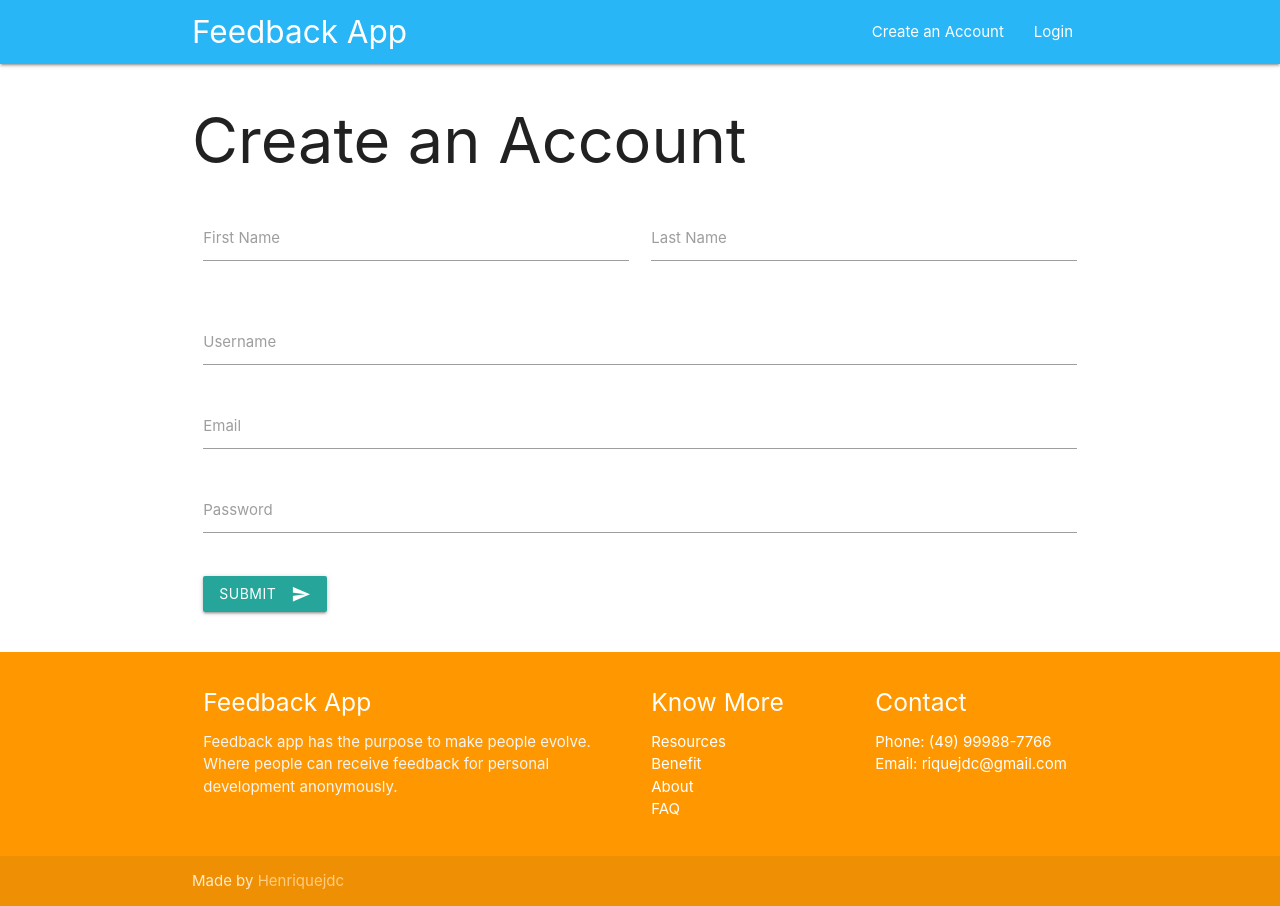
After one commit to henriquejdc/DjangoProject, a Django app: page /accounts/create/ in a window 1280 px wide. The commit adds this page. Run offline with Django 4.2, Linux system fonts and the light colour scheme; some libraries are stand-ins or nearby versions.

Commit message:
Create user and login

```diff
--- /dev/null
+++ b/apps/accounts/urls.py
@@ -0,0 +1,11 @@
+from django.urls import path, include
+from . import views
+
+
+app_name = 'accounts'
+
+
+urlpatterns = [
+    path('login/', views.UserLogin.as_view(), name='login_user'),
+    path('create/', views.AddUserCreateView.as_view(), name='add_user'),
+]
--- a/apps/accounts/views.py
+++ b/apps/accounts/views.py
@@ -1,3 +1,53 @@
-from django.shortcuts import render
+from django.shortcuts import render, redirect
+from django.views.generic.edit import CreateView
+from django.contrib import messages
+from django.contrib.auth import authenticate, login
+from django.contrib.auth.models import User
+from django.contrib.auth.views import LoginView
+# from django.contrib.messages.views import SuccessMessageMixin
+from django.utils.translation import gettext_lazy as _
+from django.urls import reverse_lazy
 
-# Create your views here.
+
+# class AddUserCreateView(SuccessMessageMixin, CreateView):
+class AddUserCreateView(CreateView):
+    model = User
+    template_name = 'accounts/add_user.html'
+    fields = [
+        'first_name',
+        'last_name',
+        'username',
+        'email',
+        'password',
+    ]
+    success_url = reverse_lazy('accounts:add_user')
+    # success_message = _('Create an account successfully. Login enabled.')
+
+    def form_valid(self, form):
+        f = form.save(commit=False)
+        f.set_password(f.password)
+        f.save()
+        messages.success(self.request, _('Create an account successfully. Login enabled.'))
+        return redirect(self.success_url)
+
+    # def post(self, request, *args, **kwargs):
+    #     form = self.get_form()
+    #     if form.is_valid():
+    #         f = form.save()
+    #         f.set_password(f.password)
+    #     return self.form_valid(form)
+
+
+class UserLogin(LoginView):
+    template_name = 'accounts/login_user.html'
+
+    def post(self, request, *args, **kwargs):
+        username = request.POST.get('username')
+        password = request.POST.get('password')
+        user = authenticate(username=username, password=password)
+        if user:
+            login(request, user)
+            messages.success(request, _('Login sucessfully!'))
+            return redirect('accounts:login_user')
+        messages.error(request, _('Error, invalid login!'))
+        return redirect('accounts:login_user')
--- a/apps/home/views.py
+++ b/apps/home/views.py
@@ -3,7 +3,7 @@ from django.views import generic
 
 
 class HomeView(generic.TemplateView):
-    template_name = 'base.html'
+    template_name = 'home/index.html'
 
 #     def get(self, request):
 #         return render(request, 'base.html', {})
--- a/feedback/settings.py
+++ b/feedback/settings.py
@@ -41,7 +41,9 @@ DEFAULT_APPS = [
     'django.contrib.staticfiles',
 ]
 
-THIRD_APPS = []
+THIRD_APPS = [
+    'widget_tweaks'
+]
 
 PROJECT_APPS = [
     'apps.accounts.apps.AccountsConfig',
--- a/feedback/urls.py
+++ b/feedback/urls.py
@@ -3,8 +3,12 @@ from django.urls import path, include
 from django.conf import settings
 from django.conf.urls.static import static
 
+from apps.accounts import urls as accounts_urls
+
+
 urlpatterns = [
     path('admin/', admin.site.urls),
+    path('accounts/', include(accounts_urls, namespace='accounts')),
     path('', include('apps.home.urls', namespace='home')),
 ]
 
--- /dev/null
+++ b/templates/accounts/add_user.html
@@ -0,0 +1,68 @@
+{% extends 'base.html' %}
+
+{% load static i18n widget_tweaks %}
+
+{% block title %}
+    {{ block.super }} - {% trans 'Create an Account' %}
+{% endblock %}
+
+{% block body %}
+    <div class="container">
+        <div class="row">
+            <h1>{% trans 'Create an Account' %}</h1>
+            <div class="row">
+
+                {% if messages %}
+                    {% for message in messages %}
+                        <div class="row">
+                            <p>{{ message }}</p>
+                        </div>
+                    {% endfor %}
+                {% endif %}
+
+                <form class="col s12" method="post">
+                    {% csrf_token %}
+                    <div class="row">
+                        <div class="input-field col s6">
+                            {{ form.first_name|add_class:'validate' }}
+                            <label for="id_first_name">{% trans 'First Name' %}</label>
+                        </div>
+                        <div class="input-field col s6">
+                            {{ form.last_name|add_class:'validate' }}
+                            <label for="id_last_name">{% trans 'Last Name' %}</label>
+                        </div>
+                    </div>
+                    <div class="row">
+                        <div class="input-field col s12">
+                            {{ form.username|add_class:'validate' }}
+                            <label for="id_username">{% trans 'Username' %}</label>
+                        </div>
+                        {% if form.username.errors %}
+                            <div class="input-field col s12">
+                                {{ form.username.errors.as_text }}
+                            </div>
+                        {% endif %}
+                        <div class="input-field col s12">
+                            {{ form.email|add_class:'validate'|attr:"type:email" }}
+                            <label for="id_email">{% trans 'Email' %}</label>
+                        </div>
+                        {% if form.email.errors %}
+                            <div class="input-field col s12">
+                                {{ form.username.email.as_text }}
+                            </div>
+                        {% endif %}
+                        <div class="input-field col s12">
+                            {% render_field form.password class="validate" type="password" %}
+{#                            {{ form.password|add_class:'validate'|attr:"type:password" }}#}
+                            <label for="id_password">{% trans 'Password' %}</label>
+                        </div>
+                    </div>
+                    <button class="btn waves-effect waves-light" type="submit">
+                        {% trans 'Submit' %}
+                        <i class="material-icons right">send</i>
+                    </button>
+                </form>
+            </div>
+        </div>
+    </div>
+{% endblock %}
--- a/templates/base.html
+++ b/templates/base.html
@@ -4,7 +4,11 @@
 <head>
   <meta http-equiv="Content-Type" content="text/html; charset=UTF-8"/>
   <meta name="viewport" content="width=device-width, initial-scale=1, maximum-scale=1.0"/>
-  <title>{% trans 'Feedback App' %}</title>
+  <title>
+      {% block title %}
+            {% trans 'Feedback App' %}
+      {% endblock %}
+  </title>
 
   <!-- CSS  -->
   <link href="https://fonts.googleapis.com/icon?family=Material+Icons" rel="stylesheet">
@@ -15,79 +19,21 @@
   <nav class="light-blue lighten-1" role="navigation">
     <div class="nav-wrapper container"><a id="logo-container" href="#" class="brand-logo">{% trans 'Feedback App' %}</a>
       <ul class="right hide-on-med-and-down">
-        <li><a href="#">{% trans 'Create an Account' %}</a></li>
-        <li><a href="#">{% trans 'Login' %}</a></li>
+        <li><a href="{% url 'accounts:add_user' %}">{% trans 'Create an Account' %}</a></li>
+        <li><a href="{% url 'accounts:login_user' %}">{% trans 'Login' %}</a></li>
       </ul>
 
       <ul id="nav-mobile" class="sidenav">
-        <li><a href="#">{% trans 'Create an Account' %}</a></li>
-        <li><a href="#">{% trans 'Login' %}</a></li>
+        <li><a href="{% url 'accounts:add_user' %}">{% trans 'Create an Account' %}</a></li>
+        <li><a href="{% url 'accounts:login_user' %}">{% trans 'Login' %}</a></li>
       </ul>
       <a href="#" data-target="nav-mobile" class="sidenav-trigger"><i class="material-icons">menu</i></a>
     </div>
   </nav>
-  <div class="section no-pad-bot" id="index-banner">
-    <div class="container">
-      <br><br>
-      <h1 class="header center orange-text">{% trans 'Learn how to evolve' %}</h1>
-      <div class="row center">
-        <h5 class="header col s12 light">
-            {% trans 'Sign up and receive feedback to evolve.' %}
-        </h5>
-      </div>
-      <div class="row center">
-        <a href="http://materializecss.com/getting-started.html"
-           id="download-button"
-           class="btn-large waves-effect waves-light orange">{% trans 'Create an Account' %}</a>
-      </div>
-      <br><br>
 
-    </div>
-  </div>
+  {% block body %}
 
-
-  <div class="container">
-    <div class="section">
-
-      <!--   Icon Section   -->
-      <div class="row">
-        <div class="col s12 m4">
-          <div class="icon-block">
-            <h2 class="center light-blue-text"><i class="material-icons">account_box</i></h2>
-            <h5 class="center">{% trans 'Create an Account' %}</h5>
-
-            <p class="light">
-                {% trans 'To receive feedback you need an account. Fill out your profile, share and ask for feedback.' %}
-            </p>
-          </div>
-        </div>
-
-        <div class="col s12 m4">
-          <div class="icon-block">
-            <h2 class="center light-blue-text"><i class="material-icons">group</i></h2>
-            <h5 class="center">{% trans 'Get Feedback' %}</h5>
-
-            <p class="light">
-                {% trans 'Get about yourself and send feedback to people who matter.' %}
-            </p>
-          </div>
-        </div>
-
-        <div class="col s12 m4">
-          <div class="icon-block">
-            <h2 class="center light-blue-text"><i class="material-icons">settings</i></h2>
-            <h5 class="center">{% trans 'Receive Notifications' %}</h5>
-
-            <p class="light">
-                {% trans 'With each new feedback received you will receive notifications.' %}
-            </p>
-          </div>
-        </div>
-      </div>
-
-    </div>
-    <br><br>
-  </div>
+  {% endblock %}
 
   <footer class="page-footer orange">
     <div class="container">
@@ -98,7 +44,6 @@
               {% trans 'Feedback app has the purpose to make people evolve.' %}
               {% trans 'Where people can receive feedback for personal development anonymously.' %}
           </p>
-
 
         </div>
         <div class="col l3 s12">
```
Also changed, not shown: templates/accounts/login_user.html (added, +47 -0 lines), templates/home/index.html (added, +69 -0 lines).
